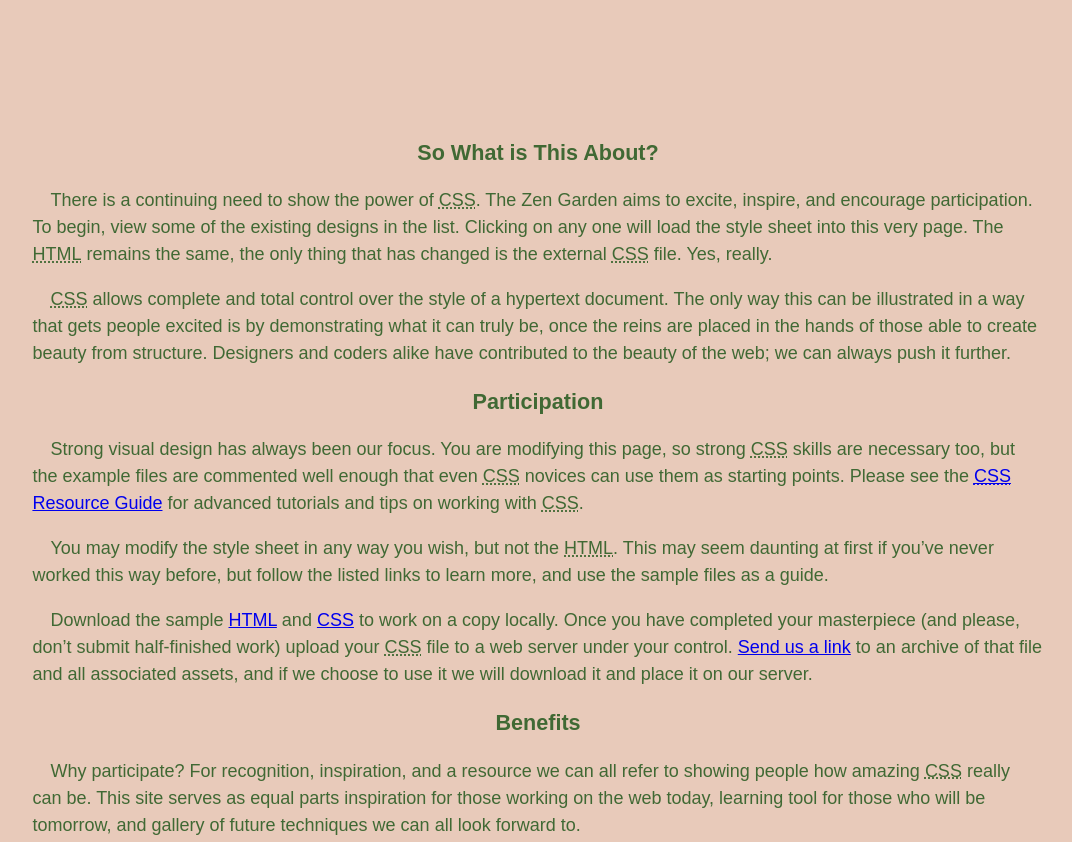
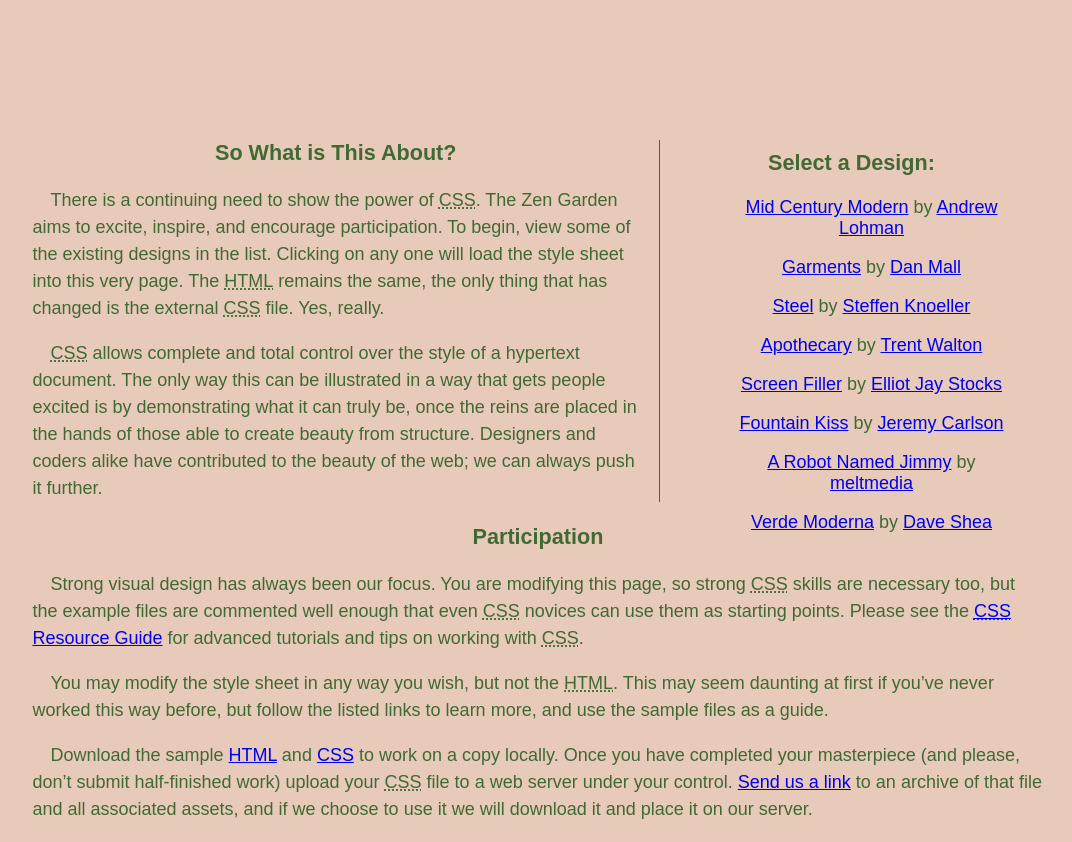
Before and after one commit to Macciel7/desenvolve-introducao-web, a plain HTML site: page CSS Zen Garden/index.html in a window 1280 px wide. Shown: the part 440-1282 px from the top of the page, without its empty margins (102-1174 px from the left). Drawn offline with Linux system fonts and the light colour scheme.

Commit message:
Update style.css

```diff
--- a/CSS Zen Garden/style.css
+++ b/CSS Zen Garden/style.css
@@ -3,6 +3,26 @@
 .background {color:#8BEA97;}
 .destaque {color: #EB9F8A;}
 */
+
+
+
+.page-wrapper {
+    position: relative;
+}
+
+.explanation {
+    width: 60%;
+    border-right: #406934 solid 1px;
+    padding-right: 2%;
+}
+
+#design-selection {
+    position: absolute;
+    top: 560px;
+    left: 62%;
+    padding-left: 1%;
+    padding-right: 1%;
+}
 
 .main footer {
     margin: 4%;
```
